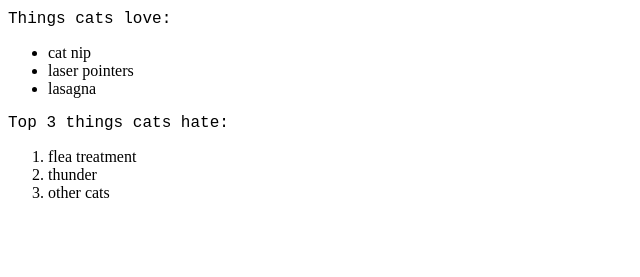
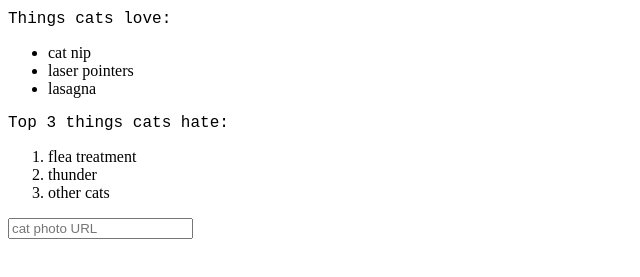
Before and after one commit to wacantee/wacamektee, a plain HTML site: page index.html in a window 1280 px wide. Shown: the part 193-470 px from the top of the page, without its empty margins (0-640 px from the left). Drawn offline with Linux system fonts and the light colour scheme.

Commit message:
Added a form

```diff
--- a/index.html
+++ b/index.html
@@ -43,3 +43,6 @@
   <li>thunder</li>
   <li>other cats</li>
 </ol>
+<form action="/submit-cat-photo">
+  <input type="text" placeholder="cat photo URL">
+</form>
```
